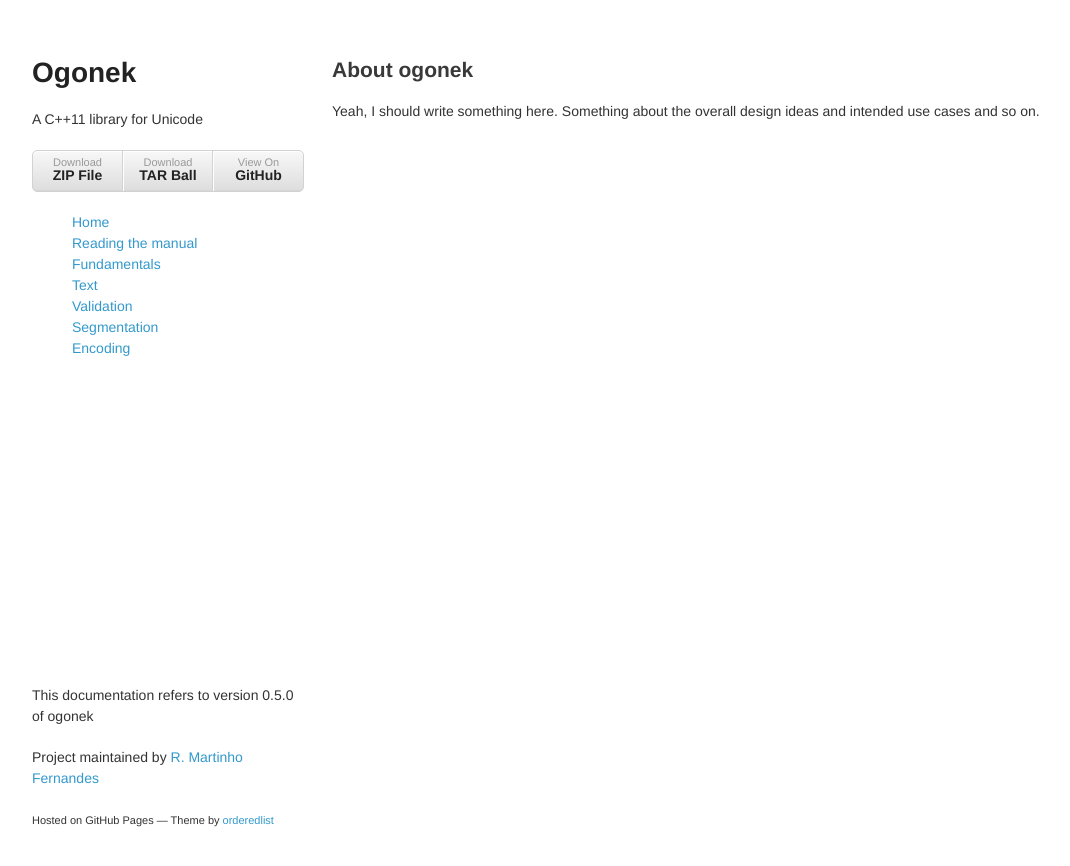
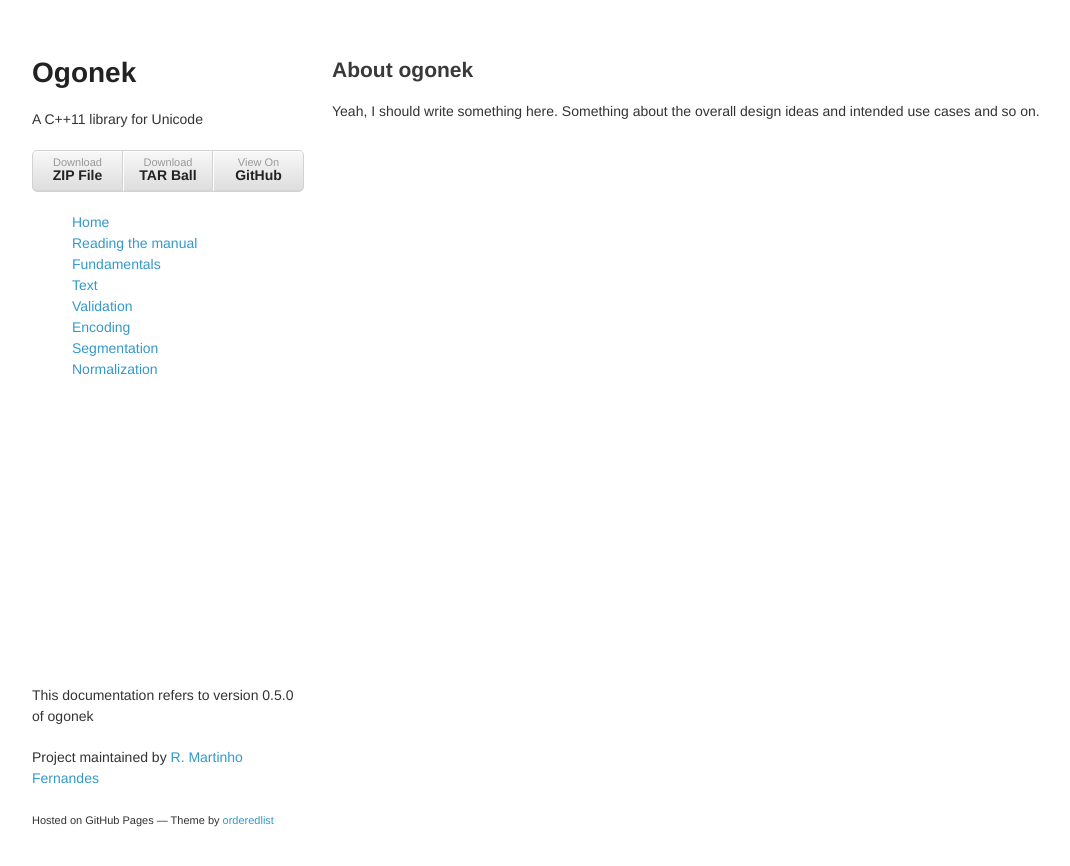
Before and after one commit to libogonek/ogonek, a Jekyll site: the page built from index.markdown, in a window 1280 px wide. Shown: the top 866 px of the page, without its empty margins (26-1096 px from the left). Built offline with Jekyll 4.4.1, drawn with Linux system fonts in a browser that asks for light colours.

Commit message:
Added normalization to nav

```diff
--- a/_includes/header.html
+++ b/_includes/header.html
@@ -13,7 +13,8 @@
             <li><a href="/ogonek/fundamental.html">Fundamentals</a></li>
             <li><a href="/ogonek/text.html">Text</a></li>
             <li><a href="/ogonek/validation.html">Validation</a></li>
+            <li><a href="/ogonek/encoding.html">Encoding</a></li>
             <li><a href="/ogonek/segmentation.html">Segmentation</a></li>
-            <li><a href="/ogonek/encoding.html">Encoding</a></li>
+            <li><a href="/ogonek/normalization.html">Normalization</a></li>
         </ul>
       </header>
```
